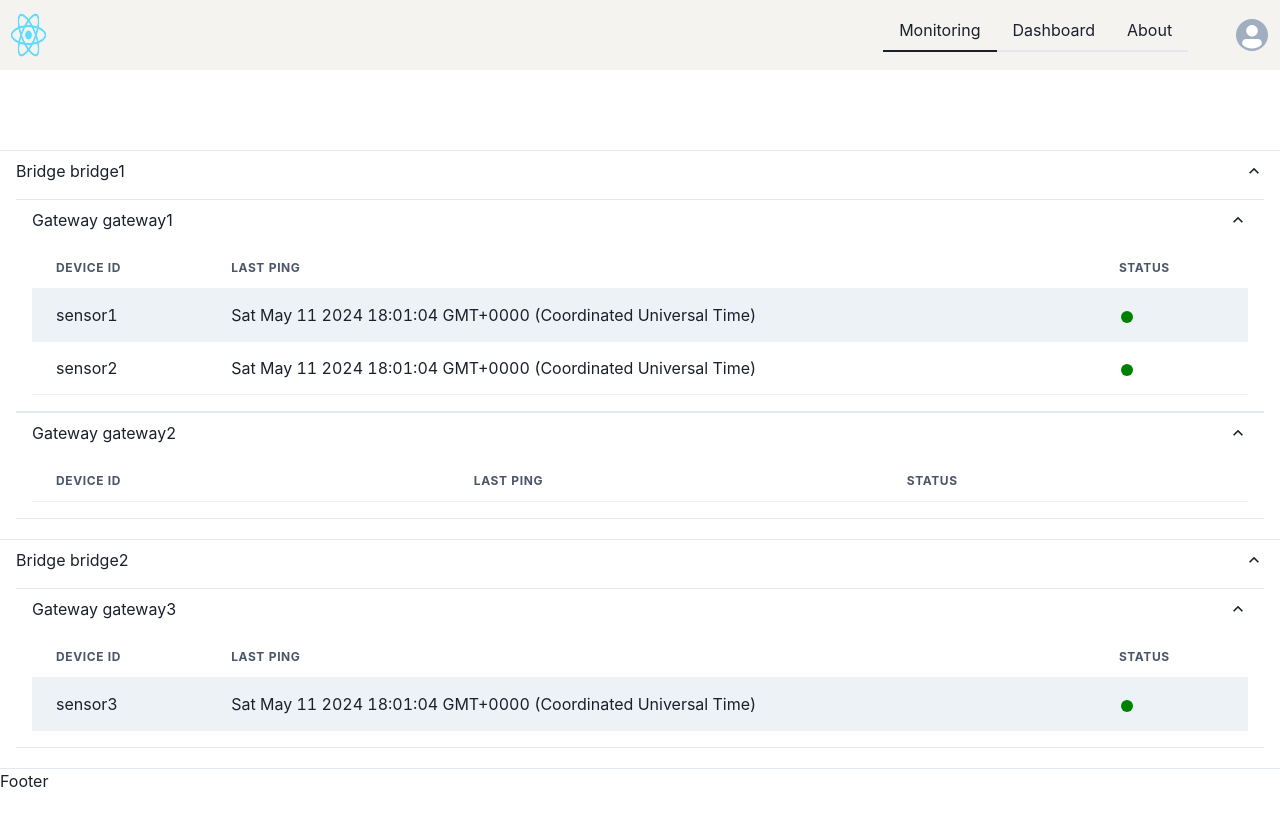
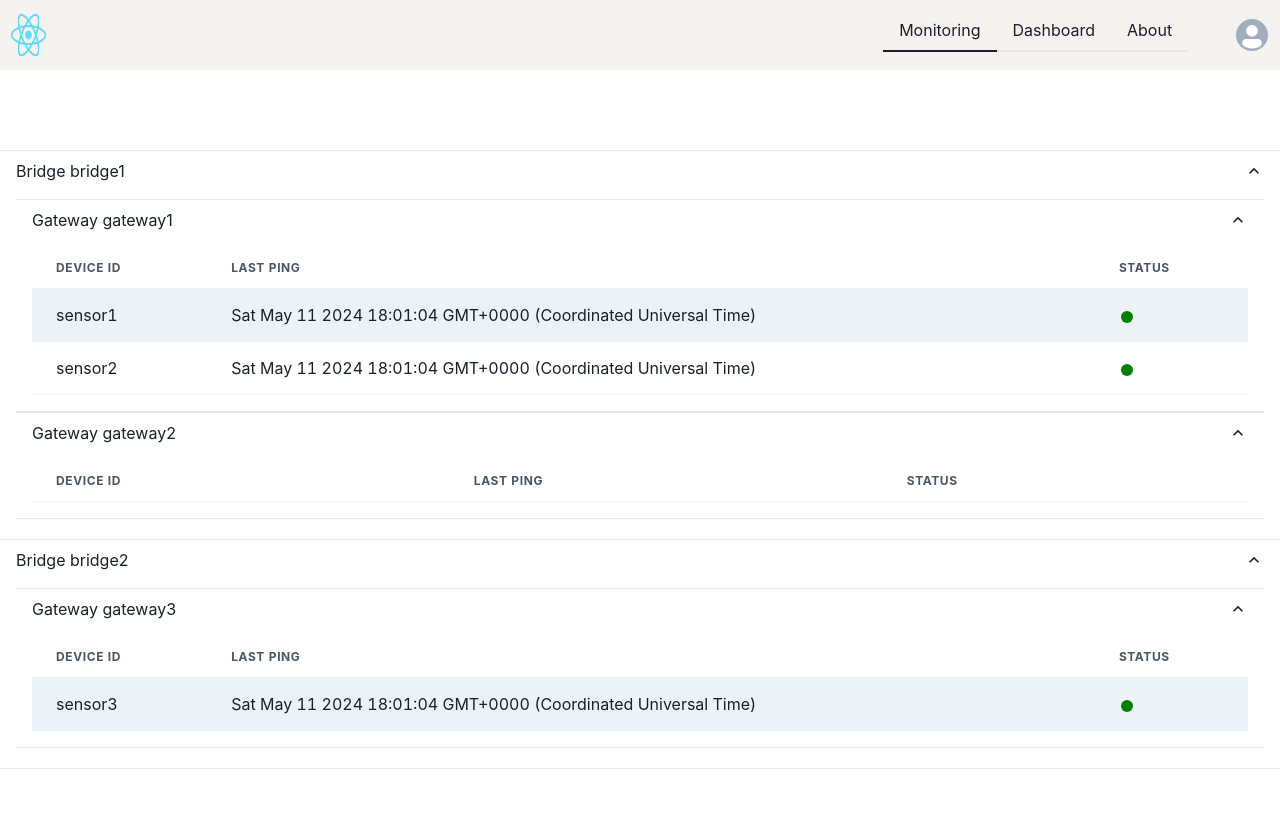
Before and after one commit to mikoMaz/monitoring-via-push-messages, a React (Create React App) app in the folder src/main/webclient/: page /monitoring in a window 1280 px wide. Shown: the top 826 px of the page. After the commit the page ends 800 px from the top, so only its background shows below. Built offline with nearby package versions, Linux system fonts and the light colour scheme.

Commit message:
footer removed

```diff
--- a/src/main/webclient/src/components/app-main/app-main.tsx
+++ b/src/main/webclient/src/components/app-main/app-main.tsx
@@ -19,7 +19,7 @@ export const AppMain = ({ ...props }: IAppMainProps) => {
       templateAreas={`"header header"
 	"main main"
 	"footer footer"`}
-      gridTemplateRows={"150px 1fr 100px"}
+      gridTemplateRows={"150px 1fr 0px"}
     >
       <GridItem area={"header"}>
         <Navbar {...props.ui} />
@@ -29,7 +29,6 @@ export const AppMain = ({ ...props }: IAppMainProps) => {
           <Routes>{props.routes}</Routes>
         </Suspense>
       </GridItem>
-      <GridItem area={"footer"}>Footer</GridItem>
     </Grid>
   );
 };
```
